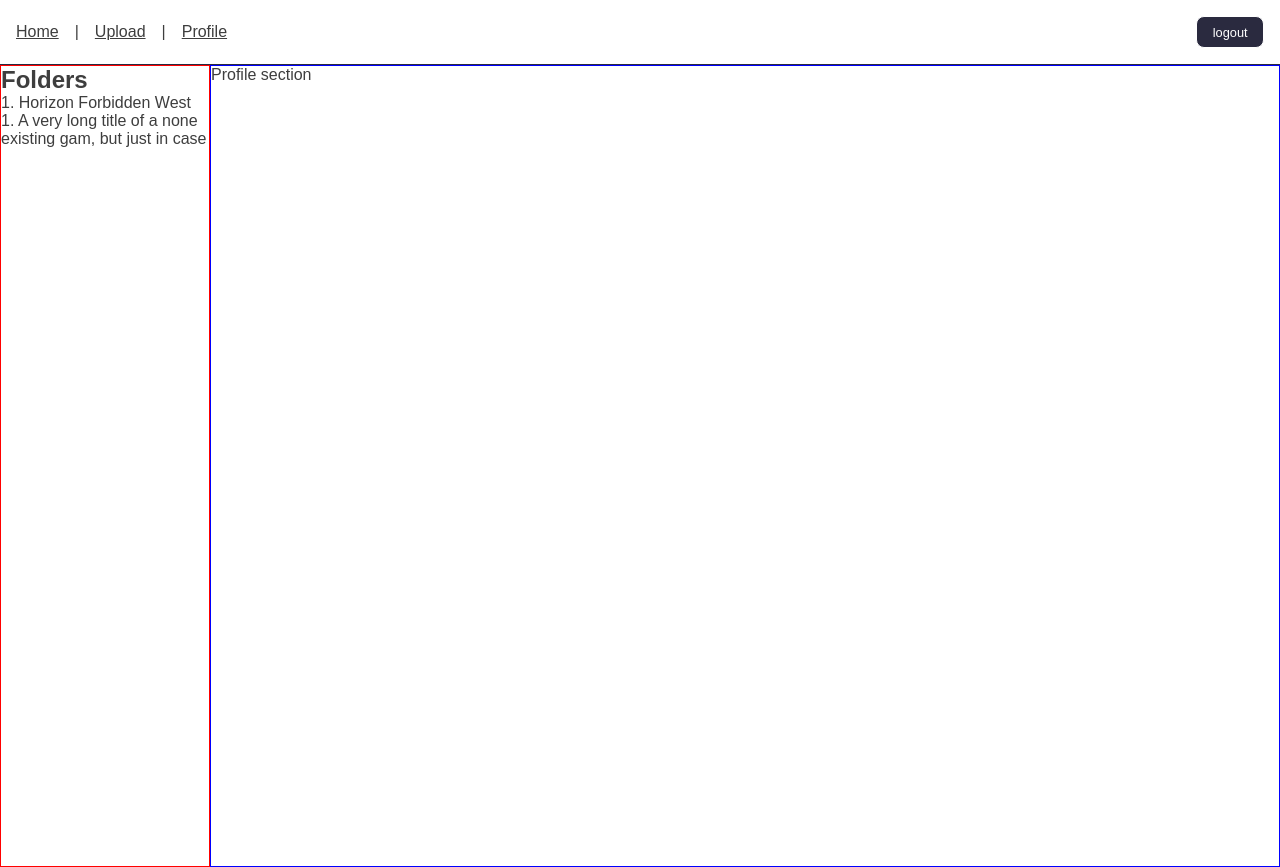
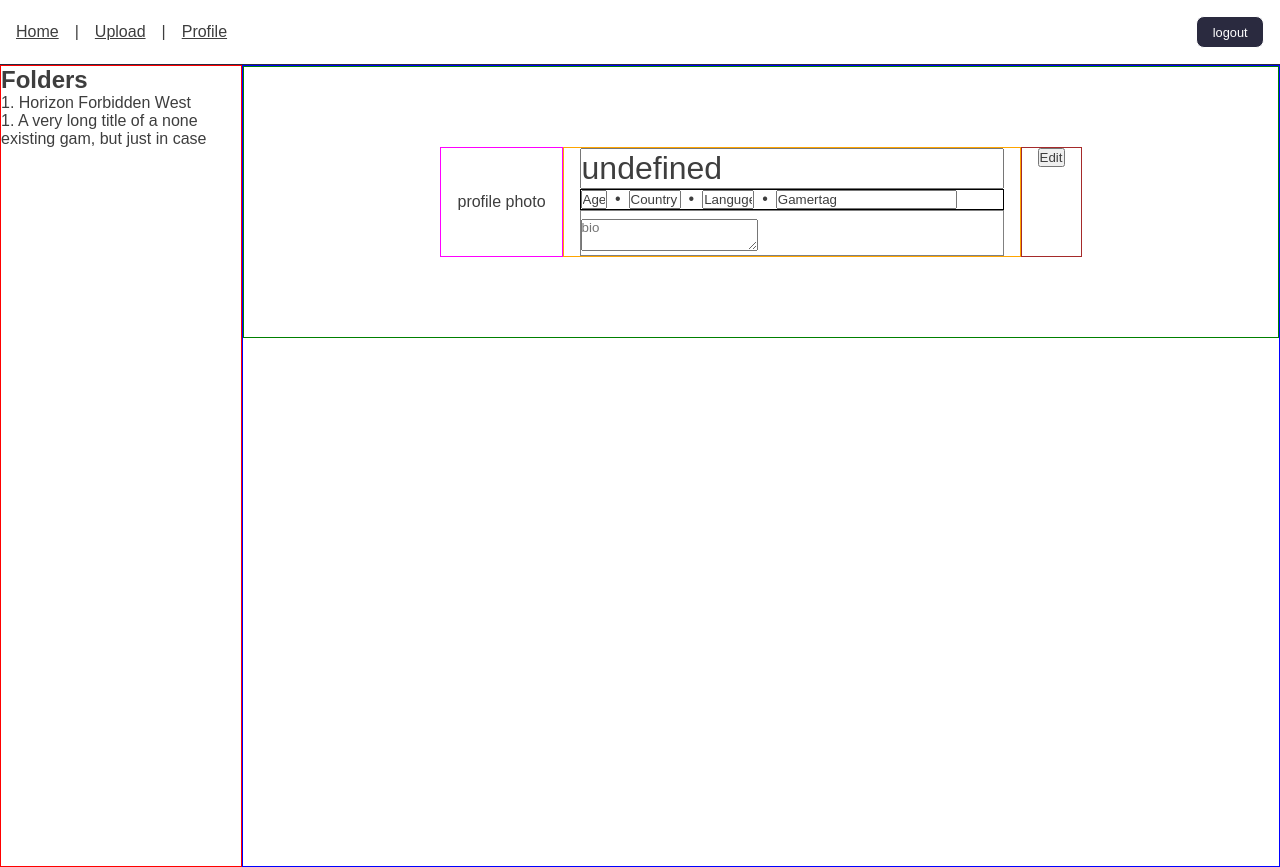
Before and after one commit to andreaDiClaudio/Virtual_Escape, a Svelte app in the folder client/Virtual-Escape/: page /profile in a window 1280 px wide. Built offline with nearby package versions, Linux system fonts and the light colour scheme; sample sign-in values are in the browser's storage.

Commit message:
Checkpoint in frontend creation

```diff
--- a/client/Virtual-Escape/src/assets/css/profile/profile.css
+++ b/client/Virtual-Escape/src/assets/css/profile/profile.css
@@ -6,10 +6,72 @@
 #left-panel {
     border: solid 1px red;
     height: 100vh;
-    max-width: 13rem;
+    max-width: 15rem;
 }
 
 #right-panel {
     border: solid 1px blue;
     width: 100vw;
 }
+
+#user-info-wrapper {
+    border: solid 1px green;
+    display: flex;
+    flex-direction: row;
+    justify-content: center;
+    padding-top: 5rem;
+    padding-bottom: 5rem;
+}
+
+#user-info-profile-image {
+    border: solid 1px magenta;
+    display: flex;
+    align-items: center;
+    padding-right: 1rem;
+    padding-left: 1rem;
+}
+
+#user-info-profile {
+    border: solid 1px orange;
+    padding-left: 1rem;
+    padding-right: 1rem;
+}
+
+#extra-user-info-wrapper {
+    border: solid 1px black;
+    display: flex;
+    flex-direction: row;
+    gap: 0.5rem;
+}
+
+#user-info-nickname {
+    font-size: 2rem;
+}
+
+#user-info-age {
+    width: 1.4rem;
+}
+
+#user-info-country {
+    width: 3rem;
+}
+
+#user-info-language {
+    width: 3rem;
+}
+
+#user-info-bio-wrapper {
+    border: solid 1px gray;
+    padding-top: 0.5rem;
+}
+
+#user-info-edit-button {
+    display: flex;
+    align-items:first baseline;
+}
+
+#user-info-edit-button {
+    border: solid 1px brown;
+    padding-left: 1rem;
+    padding-right: 1rem;
+}
--- a/client/Virtual-Escape/src/pages/profile/Profile.svelte
+++ b/client/Virtual-Escape/src/pages/profile/Profile.svelte
@@ -2,12 +2,14 @@
     import Navbar from "../../components/Navbar.svelte";
     import { onMount, onDestroy } from "svelte";
     import { titleStore } from "../../stores/tabTitle/tabTitle.js";
+    import { user } from "../../stores/users/users.js";
 
     titleStore.setTitle("Profile | VE");
 
     onDestroy(() => {
         titleStore.resetTitle();
     });
+    //TODO make all the fields as input but style them as not making it read only. when the user press edit, the inputs become not readonly and have a styling similar to input.
 </script>
 
 <Navbar />
@@ -19,6 +21,32 @@
         <p>1. A very long title of a none existing gam, but just in case</p>
     </div>
     <div id="right-panel">
-        <p>Profile section</p>
+        <div id="user-info-wrapper">
+            <div id="user-info-profile-image">
+                <p>profile photo</p>
+            </div>
+            <div id="user-info-profile">
+                <input
+                    id="user-info-nickname"
+                    value={$user.nickname}
+                    readonly
+                />
+                <div id="extra-user-info-wrapper">
+                    <input id="user-info-age" value="Age" readonly />
+                    <p>•</p>
+                    <input id="user-info-country" value="Country" readonly />
+                    <p>•</p>
+                    <input id="user-info-language" value="Languge" readonly />
+                    <p>•</p>
+                    <input id="user-info-gamertag" value="Gamertag" readonly />
+                </div>
+                <div id="user-info-bio-wrapper">
+                    <textarea id="user-info-bio" placeholder="bio" />
+                </div>
+            </div>
+            <div id="user-info-edit-button">
+                <button>Edit</button>
+            </div>
+        </div>
     </div>
 </div>
```
